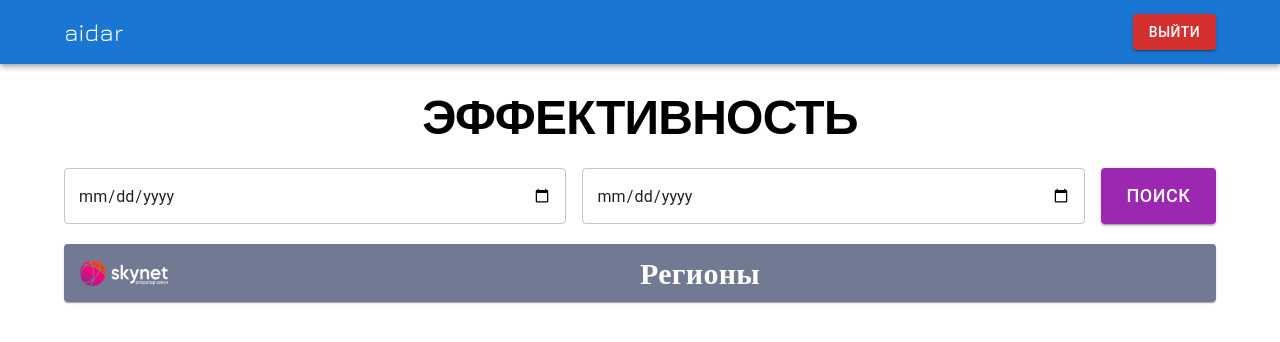
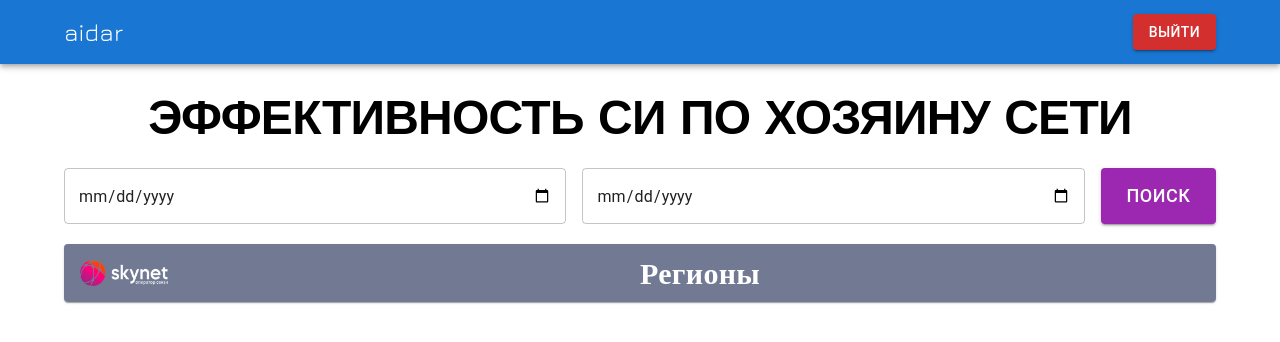
Before and after one commit to AidarToktobekov/efficiencyTable, a React (Vite) app: page / in a window 1280 px wide. Shown: the top 342 px of the page. Built offline with nearby package versions, Linux system fonts and the light colour scheme.

Commit message:
Edited title

```diff
--- a/src/Containers/Efficiency/Efficiency.jsx
+++ b/src/Containers/Efficiency/Efficiency.jsx
@@ -74,7 +74,7 @@ const Efficiency = ()=>{
                         fontWeight: 'bold',
                         marginY: 3
                     }}>
-                        Эффективность
+                        Эффективность СИ по Хозяину сети
                     </Typography>
                     <Grid container component={"form"} onSubmit={searchEfficiency} justifyContent={"center"} sx={{
                             margin: "20px auto"
```
